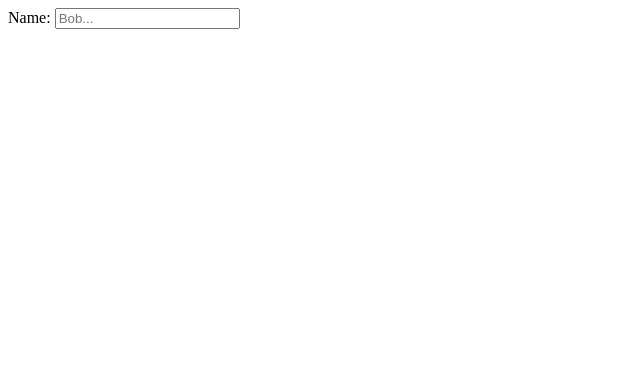
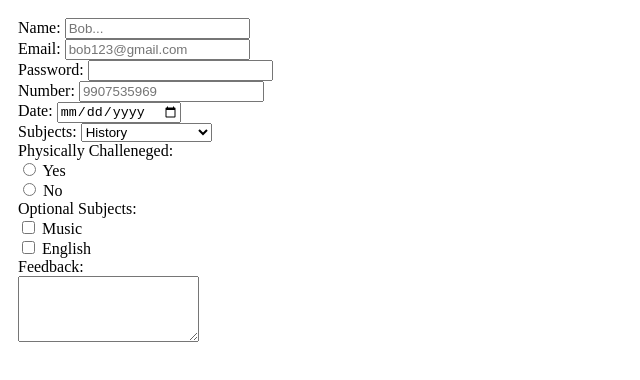
Before and after one commit to nishhcodes/password-generator-js, a plain HTML site: page index.html in a window 1280 px wide. Shown: the whole page, without its empty margins (0-640 px from the left). Drawn offline with Linux system fonts and the light colour scheme.

Commit message:
learning some really good stuffs

```diff
--- a/index.html
+++ b/index.html
@@ -4,11 +4,65 @@
     <meta charset="UTF-8">
     <meta name="viewport" content="width=device-width, initial-scale=1.0">
     <title>Form | Validation</title>
+    <style>
+        form {
+            padding: 10px;
+        }
+    </style>
 </head>
 <body>
     <form action="example.com/path" method="post">
         <label for="name">Name:</label>
-        <input type="text" id="name" placeholder="Bob...">
+        <input type="text" id="name" placeholder="Bob..." name="first_name"><br>
+
+        <label for="email">Email: </label>
+        <input type="email" name="email_id" id="email" placeholder="bob123@gmail.com"><br>
+
+        <label for="password">Password: </label>
+        <input type="password" name="password_id" id="password"><br>
+
+        <label for="number">Number: </label>
+        <input type="number" id="number" name="phone_number" placeholder="9907535969"><br>
+
+        <label for="dob">Date: </label>
+        <input type="date" id="dob" for="date"><br>
+
+        <label for="options">Subjects: </label>
+        <select name="option" id="options">
+            <optgroup label="ARTS">Arts</optgroup>
+                <option value="history">History</option>
+                <option value="geography">Geography</option>
+                <option value="english">English</option>
+            <optgroup label="SCIENCE">Science</optgroup>
+                <option value="chemistry">Chemistry</option>
+                <option value="physics">Physics</option>
+                <option value="biology">Biology</option>
+            <optgroup label="COMMERCE">Commerce</optgroup>
+                <option value="bussiness_studies">Bussiness Studies</option>
+                <option value="accountants">Accountants</option>
+                <option value="banking">Banking</option>
+        </select><br>
+
+        <label for="handicap">Physically Challeneged: </label><br>
+        <input type="radio" id="fit" name="fit_check" value="fit">
+        <label for="fit">Yes</label><br>
+
+        <input type="radio" id="unfit" name="unfit_check" value="unfit">
+        <label for="unfit">No</label><br>
+
+        <label for="additional_sub">Optional Subjects: </label><br>
+        <div>
+            <input type="checkbox" id="music" name="music_sub">
+            <label for="music">Music</label><br>
+        </div>
+        <div>
+            <input type="checkbox" id="language" name="language_sub">
+            <label for="language_sub">English</label>
+        </div>
+
+        <label for="feedback">Feedback: </label><br>
+        <textarea name="review" id="feedback" rows="4" cols="20"></textarea><br>
+
     </form>
 </body>
 </html>
```
